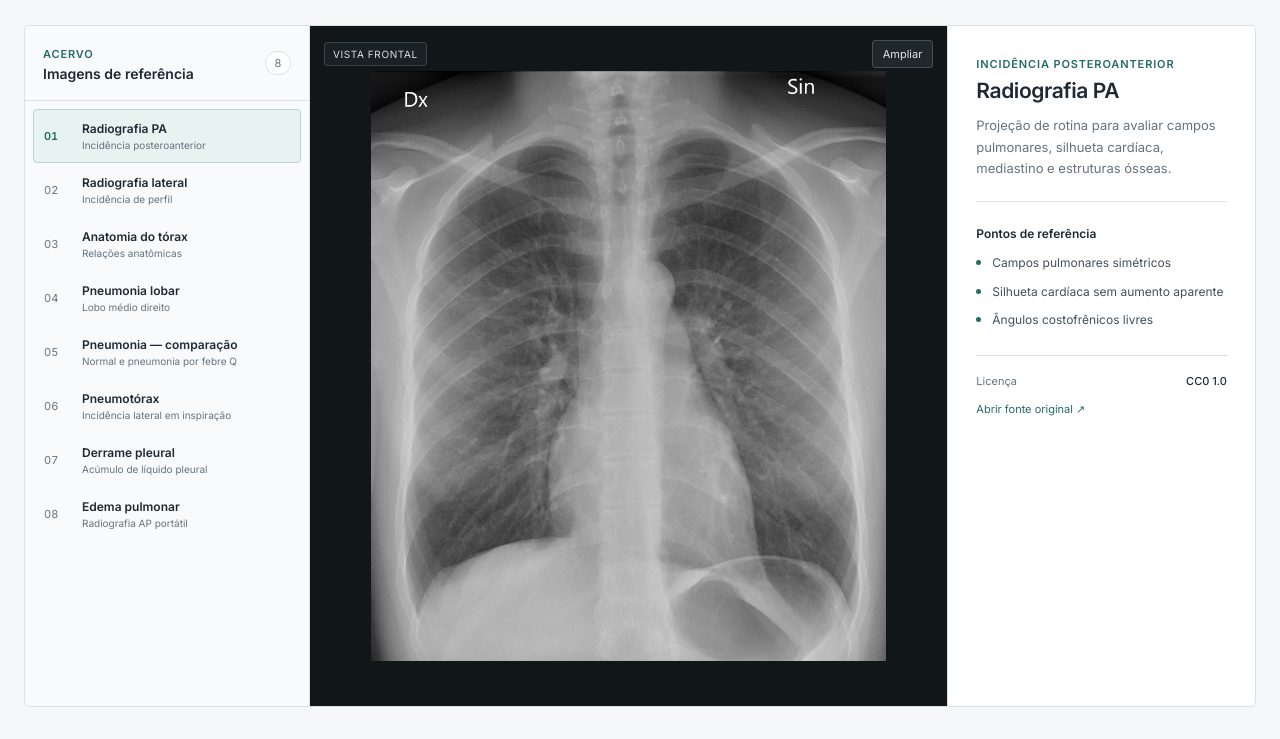
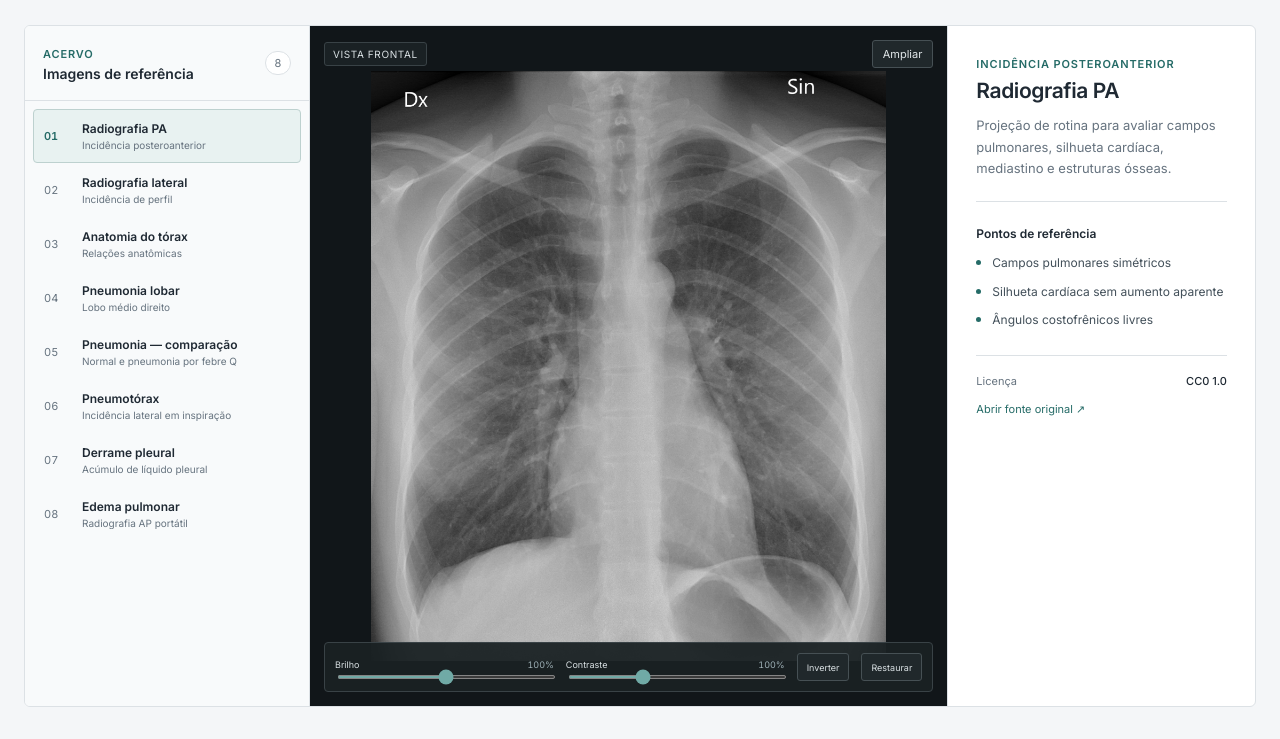
Before and after one commit to joaoclaudio82/torax, a website with bundled scripts: page index.html in a window 1280 px wide. Shown: the part 184-923 px from the top of the page. Built offline with nearby package versions, Linux system fonts and the light colour scheme.

Commit message:
Adiciona controles radiológicos ao visualizador
Permite ajustar brilho, contraste e polaridade sem alterar os pixels enviados ao modelo.

```diff
--- a/app.js
+++ b/app.js
@@ -1,4 +1,5 @@
 import { findStudy, studies } from "./data.js";
+import { createImageFilter, DEFAULT_VIEW, normalizeView } from "./viewer.js";
 
 const buttonsContainer = document.querySelector("#study-buttons");
 const image = document.querySelector("#study-image");
@@ -12,6 +13,28 @@ const license = document.querySelector("#study-license");
 const dialog = document.querySelector("#image-dialog");
 const dialogImage = document.querySelector("#dialog-image");
 let selectedStudyId = studies[0].id;
+let viewerState = { ...DEFAULT_VIEW };
+
+function applyViewerState() {
+  viewerState = normalizeView(viewerState);
+  const filter = createImageFilter(viewerState);
+  image.style.filter = filter;
+  dialogImage.style.filter = filter;
+  document.querySelector("#brightness-control").value = viewerState.brightness;
+  document.querySelector("#contrast-control").value = viewerState.contrast;
+  document.querySelector("#brightness-value").textContent =
+    `${viewerState.brightness}%`;
+  document.querySelector("#contrast-value").textContent =
+    `${viewerState.contrast}%`;
+  const invertButton = document.querySelector("#invert-control");
+  invertButton.setAttribute("aria-pressed", String(viewerState.inverted));
+  invertButton.classList.toggle("active", viewerState.inverted);
+}
+
+function resetViewer() {
+  viewerState = { ...DEFAULT_VIEW };
+  applyViewerState();
+}
 
 function renderButtons(activeId) {
   buttonsContainer.innerHTML = studies
@@ -37,6 +60,7 @@ function renderButtons(activeId) {
 function renderStudy(id, animate = true) {
   const study = findStudy(id);
   selectedStudyId = study.id;
+  resetViewer();
 
   if (animate) image.classList.add("changing");
 
@@ -80,6 +104,23 @@ document.querySelector("#close-dialog").addEventListener("click", () => {
 dialog.addEventListener("click", (event) => {
   if (event.target === dialog) dialog.close();
 });
+
+document.querySelector("#brightness-control").addEventListener("input", (event) => {
+  viewerState.brightness = Number(event.target.value);
+  applyViewerState();
+});
+
+document.querySelector("#contrast-control").addEventListener("input", (event) => {
+  viewerState.contrast = Number(event.target.value);
+  applyViewerState();
+});
+
+document.querySelector("#invert-control").addEventListener("click", () => {
+  viewerState.inverted = !viewerState.inverted;
+  applyViewerState();
+});
+
+document.querySelector("#reset-viewer").addEventListener("click", resetViewer);
 
 const dropZone = document.querySelector("#drop-zone");
 const fileInput = document.querySelector("#analysis-file");
--- a/index.html
+++ b/index.html
@@ -67,6 +67,34 @@
               <button id="zoom-button" type="button" aria-label="Ampliar imagem">
                 Ampliar
               </button>
+            </div>
+            <div class="viewer-controls" aria-label="Ajustes de visualização">
+              <label>
+                <span>Brilho <output id="brightness-value">100%</output></span>
+                <input
+                  id="brightness-control"
+                  type="range"
+                  min="50"
+                  max="150"
+                  value="100"
+                  aria-label="Brilho da radiografia"
+                />
+              </label>
+              <label>
+                <span>Contraste <output id="contrast-value">100%</output></span>
+                <input
+                  id="contrast-control"
+                  type="range"
+                  min="50"
+                  max="200"
+                  value="100"
+                  aria-label="Contraste da radiografia"
+                />
+              </label>
+              <button id="invert-control" type="button" aria-pressed="false">
+                Inverter
+              </button>
+              <button id="reset-viewer" type="button">Restaurar</button>
             </div>
           </div>
 
--- a/styles.css
+++ b/styles.css
@@ -352,6 +352,61 @@ main {
   font-size: 11px;
   cursor: pointer;
   pointer-events: auto;
+}
+
+.viewer-controls {
+  position: absolute;
+  inset: auto 14px 14px;
+  padding: 10px;
+  display: grid;
+  grid-template-columns: minmax(120px, 1fr) minmax(120px, 1fr) auto auto;
+  gap: 12px;
+  align-items: end;
+  border: 1px solid #394246;
+  border-radius: 4px;
+  background: rgba(26, 33, 36, 0.94);
+}
+
+.viewer-controls label {
+  min-width: 0;
+  color: #d9e0e3;
+  font-size: 9px;
+}
+
+.viewer-controls label > span {
+  margin-bottom: 5px;
+  display: flex;
+  justify-content: space-between;
+}
+
+.viewer-controls output {
+  color: #9dafb5;
+  font-variant-numeric: tabular-nums;
+}
+
+.viewer-controls input {
+  width: 100%;
+  height: 4px;
+  display: block;
+  accent-color: #70aaa6;
+  cursor: pointer;
+}
+
+.viewer-controls button {
+  height: 28px;
+  padding: 0 9px;
+  color: #d9e0e3;
+  border: 1px solid #465054;
+  border-radius: 3px;
+  background: #20282b;
+  font-size: 9px;
+  cursor: pointer;
+}
+
+.viewer-controls button:hover,
+.viewer-controls button.active {
+  border-color: #70aaa6;
+  background: #29403f;
 }
 
 .study-details {
@@ -919,6 +974,10 @@ footer {
     height: 380px;
   }
 
+  .viewer-controls {
+    grid-template-columns: 1fr 1fr;
+  }
+
   .analyzer {
     margin: 0 16px 24px;
     padding: 20px;
--- /dev/null
+++ b/viewer.js
@@ -0,0 +1,22 @@
+export const DEFAULT_VIEW = Object.freeze({
+  brightness: 100,
+  contrast: 100,
+  inverted: false,
+});
+
+export function normalizeView(view = {}) {
+  return {
+    brightness: Math.min(150, Math.max(50, Number(view.brightness) || 100)),
+    contrast: Math.min(200, Math.max(50, Number(view.contrast) || 100)),
+    inverted: Boolean(view.inverted),
+  };
+}
+
+export function createImageFilter(view) {
+  const normalized = normalizeView(view);
+  return [
+    `brightness(${normalized.brightness}%)`,
+    `contrast(${normalized.contrast}%)`,
+    `invert(${normalized.inverted ? 1 : 0})`,
+  ].join(" ");
+}
```
Also changed, not shown: tests/viewer.test.js (added, +25 -0 lines), 1 other file.
